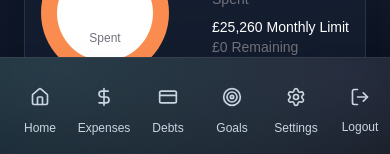
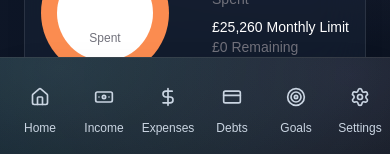
Before and after one commit to vallisweekes/budget-app, a Next.js app: page /budget in a window 390 px wide. Shown: the part 688-842 px from the top of the page. Built offline with nearby package versions, Linux system fonts and the light colour scheme; no server answers.

Commit message:
feat: add logout button to settings and income navigation in mobile bottom nav

```diff
--- a/app/admin/settings/SettingsContent.tsx
+++ b/app/admin/settings/SettingsContent.tsx
@@ -5,7 +5,8 @@ import { MONTHS } from "@/lib/constants/time";
 import { SUPPORTED_CURRENCIES, SUPPORTED_COUNTRIES, SUPPORTED_LANGUAGES } from "@/lib/constants/locales";
 import { SelectDropdown } from "@/components/Shared";
 import type { MonthKey } from "@/types";
-import { CalendarDays, Lightbulb, PiggyBank, Wallet, Globe, User, AlertTriangle, Edit2 } from "lucide-react";
+import { CalendarDays, Lightbulb, PiggyBank, Wallet, Globe, User, AlertTriangle, Edit2, LogOut } from "lucide-react";
+import { signOut } from "next-auth/react";
 import { saveSettingsAction, updateUserDetailsAction } from "./actions";
 import DeleteBudgetPlanButton from "./DeleteBudgetPlanButton";
 import type { Settings } from "@/lib/settings/store";
@@ -113,9 +114,19 @@ export default function SettingsContent({
 	return (
 		<div className="min-h-screen pb-20 app-theme-bg">
 			<div className="mx-auto w-full max-w-7xl px-4 py-8">
-				<div className="mb-10">
-					<h1 className="text-4xl font-bold text-white mb-2">Settings</h1>
-					<p className="text-slate-400 text-lg">Configure your budget and app options</p>
+				<div className="mb-10 flex items-start justify-between gap-4">
+					<div>
+						<h1 className="text-4xl font-bold text-white mb-2">Settings</h1>
+						<p className="text-slate-400 text-lg">Configure your budget and app options</p>
+					</div>
+					<button
+						type="button"
+						onClick={() => signOut({ callbackUrl: "/" })}
+						className="inline-flex items-center gap-2 rounded-xl px-4 py-2 text-sm font-semibold text-white/90 border border-white/10 bg-white/5 hover:bg-white/10 transition"
+					>
+						<LogOut size={16} />
+						Log out
+					</button>
 				</div>
 
 				<div className="mb-6 bg-slate-800/35 backdrop-blur-xl rounded-3xl border border-white/10 p-5">
--- a/components/MobileBottomNav.tsx
+++ b/components/MobileBottomNav.tsx
@@ -2,8 +2,7 @@
 
 import Link from "next/link";
 import { usePathname } from "next/navigation";
-import { Home, DollarSign, CreditCard, Target, Settings, LogOut } from "lucide-react";
-import { signOut } from "next-auth/react";
+import { Home, DollarSign, CreditCard, Target, Settings, Banknote } from "lucide-react";
 import { currentMonthKey } from "@/lib/helpers/monthKey";
 
 function parseUserScopedPath(pathname: string): { username: string; budgetPlanId: string } | null {
@@ -34,18 +33,19 @@ export default function MobileBottomNav() {
 
 	const navItems = [
 		{ href: baseHref, label: "Home", icon: Home },
+		{ href: `${baseHref}/income`, label: "Income", icon: Banknote },
 		{ href: expensesHref, label: "Expenses", icon: DollarSign },
 		{ href: `${baseHref}/debts`, label: "Debts", icon: CreditCard },
 		{ href: `${baseHref}/goals`, label: "Goals", icon: Target },
 		{ href: `${baseHref}/settings`, label: "Settings", icon: Settings },
-		{ href: "#", label: "Logout", icon: LogOut, action: () => signOut({ callbackUrl: "/" }) },
 	];
 
 	const isActive = (href: string) => {
+		const pathOnly = href.split("?")[0] ?? href;
 		if (href === baseHref) {
 			return pathname === href || pathname === `${href}/`;
 		}
-		return pathname.startsWith(href);
+		return pathname.startsWith(pathOnly);
 	};
 
 	return (
@@ -53,21 +53,6 @@ export default function MobileBottomNav() {
 			<div className="flex items-center justify-around px-2 py-3">
 				{navItems.map((item) => {
 					const active = isActive(item.href);
-
-					if (item.action) {
-						return (
-							<button
-								key={item.label}
-								onClick={item.action}
-								className="flex flex-col items-center gap-1 px-3 py-2 rounded-xl transition-all min-w-[64px] text-slate-300 hover:text-red-400"
-							>
-								<div className="p-2 rounded-lg transition-all hover:bg-red-500/10">
-									<item.icon size={20} strokeWidth={2} />
-								</div>
-								<span className="text-xs font-medium">{item.label}</span>
-							</button>
-						);
-					}
 
 					return (
 						<Link
```
